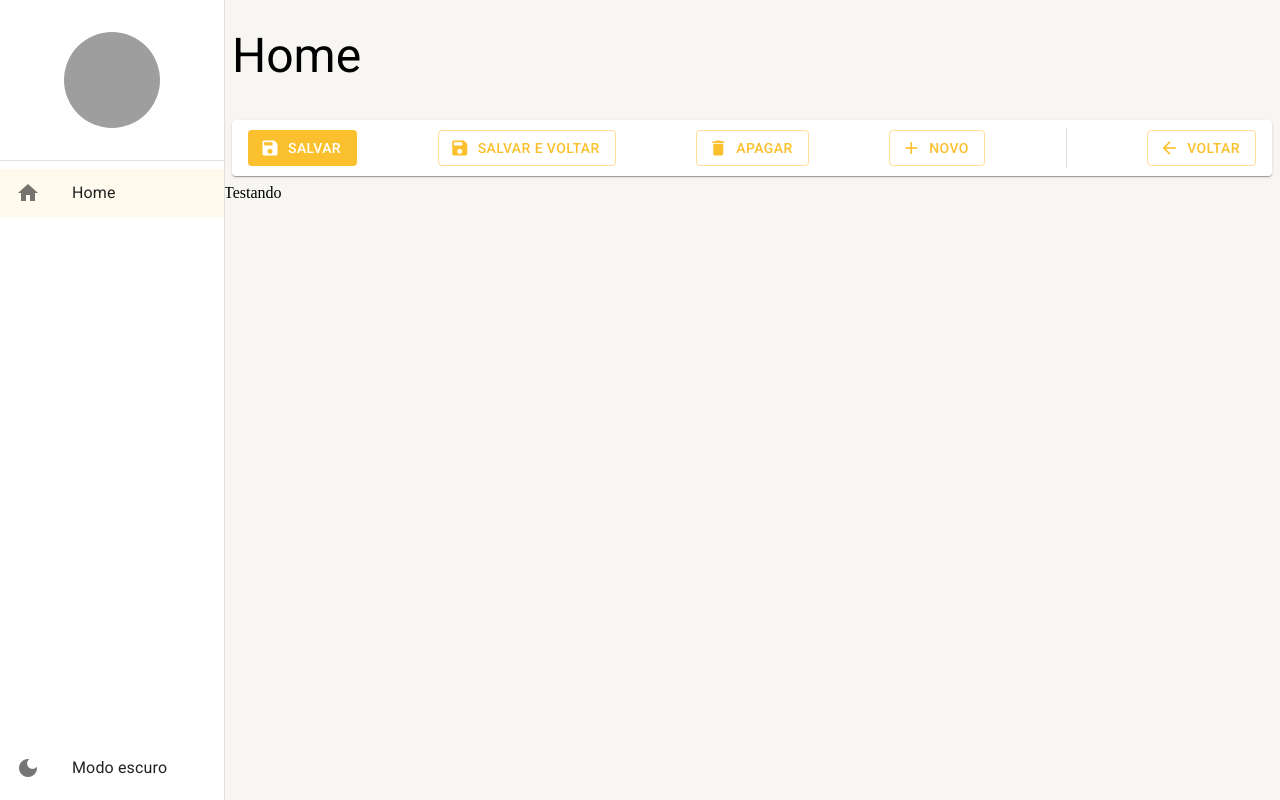
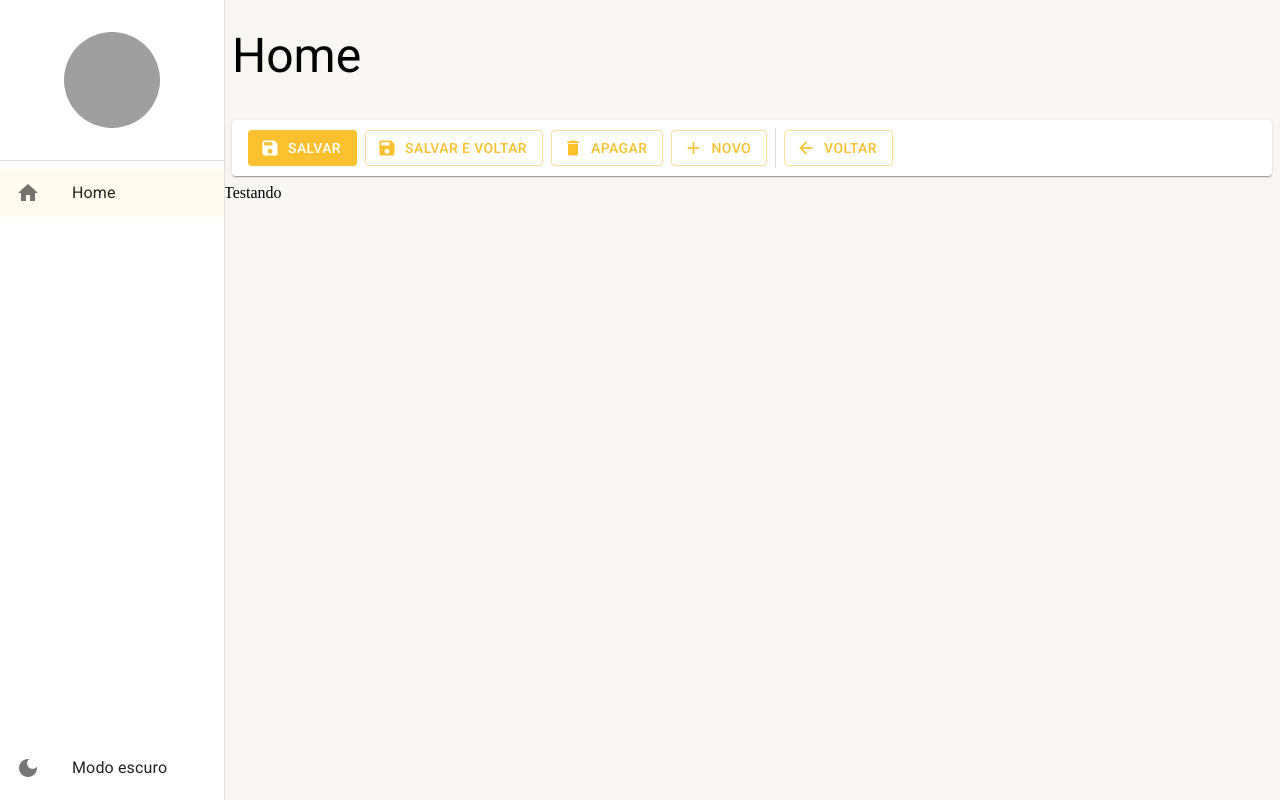
Before and after one commit to jeuchaves/react-typescript-mui, a React (Create React App) app: page /home in a window 1280 px wide. Built offline with nearby package versions, Linux system fonts and the light colour scheme; grey boxes are pictures that could not be loaded.

Commit message:
feat: Adiciona interface a ferramenta de detalhe

```diff
--- a/src/pages/dashboard/Dashboard.tsx
+++ b/src/pages/dashboard/Dashboard.tsx
@@ -6,7 +6,9 @@ export const Dashboard = () => {
         <LayoutBaseDePagina
             titulo="Home"
             barraDeFerramentas={(
-                <FerramentasDeDetalhe/>
+                <FerramentasDeDetalhe
+                    mostrarBotaoSalvarEFechar
+                />
             )}
         >Testando</LayoutBaseDePagina>
 
--- a/src/shared/components/ferramentas-de-detalhe/FerramentasDeDetalhe.tsx
+++ b/src/shared/components/ferramentas-de-detalhe/FerramentasDeDetalhe.tsx
@@ -1,6 +1,36 @@
 import { Box, Button, Divider, Icon, Paper, useTheme } from "@mui/material"
 
-export const FerramentasDeDetalhe = () => {
+interface IFerramentasDeDetalheProps {
+    textoBotaoNovo?: string;
+
+    mostrarBotaoNovo?: boolean;
+    mostrarBotaoVoltar?: boolean;
+    mostrarBotaoApagar?: boolean;
+    mostrarBotaoSalvar?: boolean;
+    mostrarBotaoSalvarEFechar?: boolean;
+
+    aoClicarEmNovo?: () => void;
+    aoClicarEmVoltar?: () => void;
+    aoClicarEmApagar?: () => void;
+    aoClicarEmSalvar?: () => void;
+    aoClicarEmSalvarEFechar?: () => void;
+
+}
+export const FerramentasDeDetalhe: React.FC<IFerramentasDeDetalheProps> = ({
+    textoBotaoNovo = "Novo",
+
+    mostrarBotaoNovo = true,
+    mostrarBotaoVoltar = true,
+    mostrarBotaoApagar = true,
+    mostrarBotaoSalvar = true,
+    mostrarBotaoSalvarEFechar = false,
+
+    aoClicarEmNovo,
+    aoClicarEmVoltar,
+    aoClicarEmApagar,
+    aoClicarEmSalvar,
+    aoClicarEmSalvarEFechar
+}) => {
 
     const theme = useTheme();
 
@@ -11,41 +41,56 @@ export const FerramentasDeDetalhe = () => {
             padding={1}
             paddingX={2}
             display='flex'
-            justifyContent='space-between'
+            gap={1}
             alignItems='center'
             component={Paper}
         >
+            {mostrarBotaoSalvar && (
                 <Button
                     variant='contained'
                     color="primary"
                     disableElevation
                     startIcon={<Icon>save</Icon>}
+                    onClick={aoClicarEmSalvar}
                 >Salvar</Button>
+            )}
+            {mostrarBotaoSalvarEFechar && (
                 <Button
                     variant='outlined'
                     color="primary"
                     disableElevation
                     startIcon={<Icon>save</Icon>}
+                    onClick={aoClicarEmSalvarEFechar}
                 >Salvar e Voltar</Button>
+            )}
+            {mostrarBotaoApagar && (
                 <Button
                     variant='outlined'
                     color="primary"
                     disableElevation
                     startIcon={<Icon>delete</Icon>}
+                    onClick={aoClicarEmApagar}
                 >Apagar</Button>
+            )}
+            {mostrarBotaoNovo && (
                 <Button
                     variant='outlined'
                     color="primary"
                     disableElevation
                     startIcon={<Icon>add</Icon>}
-            >Novo</Button>
+                    onClick={aoClicarEmNovo}
+                >{textoBotaoNovo}</Button>
+            )}
             <Divider variant="middle" orientation="vertical" />
+            {mostrarBotaoVoltar && (
                 <Button
                     variant='outlined'
                     color="primary"
                     disableElevation
                     startIcon={<Icon>arrow_back</Icon>}
+                    onClick={aoClicarEmVoltar}
                 >Voltar</Button>
+            )}
         </Box>
     )
 }
```
Lines whose indentation alone changed are shown as unchanged.
